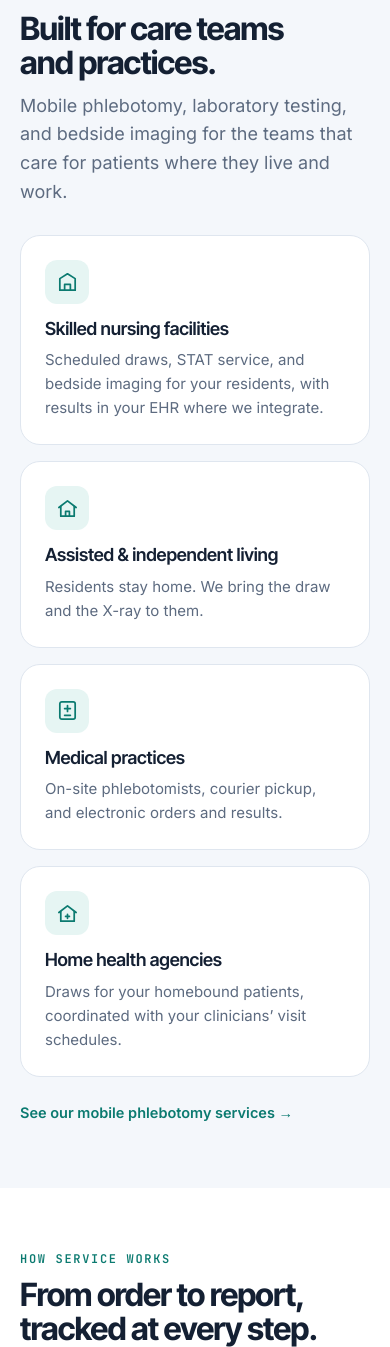
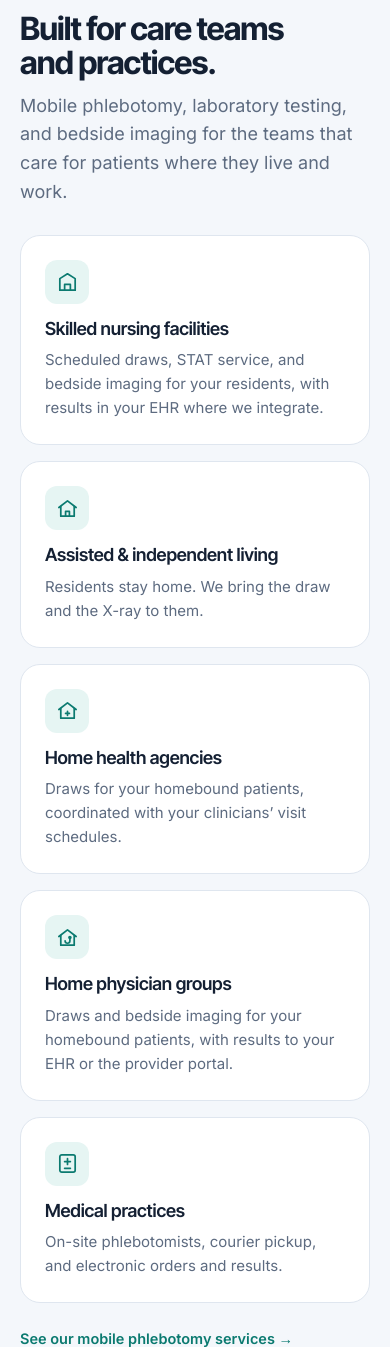
Before and after one commit to smsmed5533/sms-website, a PHP site: page /index.php in a window 390 px wide, after a click that opens the changed part. Shown: the part 3041-4388 px from the top of the page. Run offline with PHP 8.4, Linux system fonts and the light colour scheme.

Commit message:
Audit fixes: security headers, share image, B2B description, phone login button, five audiences, ad tags off patient pages, contact list markup, footer Patients column, larger footer tap targets
Co-Authored-By: Claude Opus 5.5 <noreply@anthropic.com>
Claude-Session: https://claude.ai/code/session_019biGRguTjFXnabDbwtfrBg

```diff
--- a/site/index.html
+++ b/site/index.html
@@ -3,7 +3,7 @@
 <head>
 <meta charset="utf-8">
 <meta name="viewport" content="width=device-width, initial-scale=1, viewport-fit=cover">
-<meta name="description" content="SMS Medical: CLIA-certified, COLA-accredited clinical laboratory in Oak Lawn, IL, with mobile phlebotomy and bedside imaging through United Diagnostic Services.">
+<meta name="description" content="Laboratory testing, mobile phlebotomy and bedside imaging for long-term care, home health and physician practices across Chicagoland. CLIA-certified, COLA-accredited lab in Oak Lawn, IL.">
 <link rel="icon" type="image/png" href="img/sms-logo-icon.png">
 <title>SMS Medical | Lab Testing, Mobile Phlebotomy &amp; Imaging in Oak Lawn, IL</title>
 <link rel="preconnect" href="https://fonts.googleapis.com"><link rel="preconnect" href="https://fonts.gstatic.com" crossorigin>
@@ -1534,6 +1534,22 @@ main:has(#view-home:not([hidden])) ~ .acc-band { display: none; }
   .n-hero .n-spec .n-sp-steps { font-size: 12.5px; }
   .n-hero .n-report { padding: 40px 16px 14px; }
 }
+
+/* ===== build30: audit fixes ===== */
+.b-grid5 { grid-template-columns: repeat(5, minmax(0, 1fr)); }
+@media (max-width: 1180px) { .b-grid5 { grid-template-columns: repeat(3, minmax(0, 1fr)); } }
+@media (max-width: 960px) { .b-grid5 { grid-template-columns: repeat(2, minmax(0, 1fr)); } }
+@media (max-width: 560px) { .b-grid5 { grid-template-columns: minmax(0, 1fr); } }
+.m-login { display: none; }
+@media (max-width: 699px) {
+  .m-login { display: inline-flex; align-items: center; margin-left: auto; min-height: 40px; box-sizing: border-box; padding: 0 14px; border-radius: 10px; background: var(--btn, #0f766e); color: #fff; font-weight: 600; font-size: 14px; text-decoration: none; }
+  .m-login:hover, .m-login:focus-visible { background: var(--btn-hover, #115e59); }
+  .m-login + .menu-btn { margin-left: 8px; min-height: 40px; }
+  .foot a { padding: 9px 0; }
+  .legal-links { gap: 20px; } .legal-links a { display: inline-block; padding: 10px 0; }
+}
+.c-line dd.c-btn { user-select: none; }
+@media print { .b-steps.b-anim li { opacity: 1 !important; transform: none !important; } }
 </style>
 </head>
 <body>
@@ -1544,11 +1560,12 @@ main:has(#view-home:not([hidden])) ~ .acc-band { display: none; }
 <header class="site-head on-dark" id="site-head">
   <div class="wrap head-in">
     <a class="brand" href="#top" aria-label="SMS Medical home"><img class="logo-w" src="img/sms-logo-white.png" alt="SMS Medical" width="128" height="38"><img class="logo-c" src="img/sms-logo-color.png" alt="" width="128" height="38"></a>
+    <a class="m-login" href="https://portal.smsmedical.net">Log in</a>
     <button class="menu-btn" id="menu-btn" aria-expanded="false" aria-controls="nav">Menu</button>
     <nav class="nav" id="nav" aria-label="Main">
       <div class="nav-mtop"><a class="btn btn-primary" href="#account">Become a partner</a><a class="btn btn-ghost" href="https://portal.smsmedical.net">Provider login</a></div>
       <div class="dd"><button class="dd-btn" type="button" aria-expanded="false" aria-controls="dd-svc">Services<svg class="dd-chev" viewBox="0 0 12 12" aria-hidden="true"><path d="M3 4.5 6 7.5 9 4.5"/></svg></button><div class="dd-panel dd-2" id="dd-svc" hidden><a href="#services"><b>Laboratory testing</b><span>Routine to specialty testing in Oak Lawn</span></a><a href="#services"><b>Mobile imaging (UDS)</b><span>X-ray, ultrasound, Doppler, echo and EKG at the bedside</span></a><a href="#mobile-phlebotomy"><b>Mobile phlebotomy &amp; STAT</b><span>Draws at your facility, practice or patients&rsquo; homes</span></a><a href="#specialty"><b>Specialty testing</b><span>Molecular (PCR) and toxicology</span></a><a href="#pgx"><b>PGx testing</b><span>20-gene medication response panel</span></a><a href="#technology"><b>How service works</b><span>Ordering, collection, testing and reports</span></a></div></div>
-      <div class="dd"><button class="dd-btn" type="button" aria-expanded="false" aria-controls="dd-who">Who we serve<svg class="dd-chev" viewBox="0 0 12 12" aria-hidden="true"><path d="M3 4.5 6 7.5 9 4.5"/></svg></button><div class="dd-panel" id="dd-who" hidden><a href="#who-snf"><b>Skilled nursing facilities</b><span>Scheduled draws, STAT service and bedside imaging</span></a><a href="#who-al"><b>Assisted &amp; independent living</b><span>We bring the draw and the X-ray to residents</span></a><a href="#who-md"><b>Medical practices</b><span>On-site phlebotomists, courier pickup, electronic results</span></a><a href="#who-hh"><b>Home health agencies</b><span>Draws for homebound patients</span></a><a href="#mobile-phlebotomy"><b>All mobile phlebotomy services</b><span>Including home physician groups</span></a></div></div>
+      <div class="dd"><button class="dd-btn" type="button" aria-expanded="false" aria-controls="dd-who">Who we serve<svg class="dd-chev" viewBox="0 0 12 12" aria-hidden="true"><path d="M3 4.5 6 7.5 9 4.5"/></svg></button><div class="dd-panel" id="dd-who" hidden><a href="#who-snf"><b>Skilled nursing facilities</b><span>Scheduled draws, STAT service and bedside imaging</span></a><a href="#who-al"><b>Assisted &amp; independent living</b><span>We bring the draw and the X-ray to residents</span></a><a href="#who-hh"><b>Home health agencies</b><span>Draws for homebound patients</span></a><a href="#who-hp"><b>Home physician groups</b><span>Draws and imaging for house-call practices</span></a><a href="#who-md"><b>Medical practices</b><span>On-site phlebotomists, courier pickup, electronic results</span></a><a href="#mobile-phlebotomy"><b>All mobile phlebotomy services</b><span>Schedules, STAT and coverage</span></a></div></div>
       <a class="nav-top" href="#coverage">Coverage</a>
       <div class="dd"><button class="dd-btn" type="button" aria-expanded="false" aria-controls="dd-co">Company<svg class="dd-chev" viewBox="0 0 12 12" aria-hidden="true"><path d="M3 4.5 6 7.5 9 4.5"/></svg></button><div class="dd-panel" id="dd-co" hidden><a href="#credentials"><b>Credentials</b><span>CLIA certification and COLA accreditation</span></a><a href="#contact"><b>Contact</b><span>Lab and imaging phone, fax and email</span></a><a href="#message"><b>Send us a message</b><span>Questions for our team</span></a><a href="#careers"><b>Careers</b><span>Field, lab and office roles</span></a><a href="#privacy"><b>Privacy policy</b><span>How we handle website information</span></a><a href="#terms"><b>Terms of use</b><span>The rules for using this site</span></a></div></div>
       <a class="nav-top" href="#directory">Test directory</a>
@@ -1574,7 +1591,7 @@ main:has(#view-home:not([hidden])) ~ .acc-band { display: none; }
     <div class="n-copy">
       <div class="n-pill">CLIA-certified · COLA-accredited · Oak Lawn, IL</div>
       <h1 id="hero-h">Better care begins with <span class="n-ans">answers.</span></h1>
-      <p class="n-lede">Laboratory testing, mobile phlebotomy, and bedside imaging for skilled nursing facilities, senior living communities, and medical practices.</p>
+      <p class="n-lede">Laboratory testing, mobile phlebotomy, and bedside imaging for skilled nursing facilities, senior living communities, home health agencies, and medical practices.</p>
       <div class="n-ctas">
         <a class="n-btn n-btn-primary" href="#account">Become a partner</a>
         <a class="n-btn n-btn-ghost" href="#services">Explore our services</a>
@@ -1654,11 +1671,12 @@ main:has(#view-home:not([hidden])) ~ .acc-band { display: none; }
 </section>
 <section id="who" class="b-sec b-wash" aria-labelledby="who-h"><div class="wrap">
   <div class="b-head"><div class="eyebrow">Who we serve</div><h2 id="who-h">Built for care teams and practices.</h2><p class="lede">Mobile phlebotomy, laboratory testing, and bedside imaging for the teams that care for patients where they live and work.</p></div>
-  <div class="b-grid4">
+  <div class="b-grid4 b-grid5">
     <article id="who-snf" class="b-card"><span class="b-ico" aria-hidden="true"><svg viewBox="0 0 24 24"><path d="M4 21V9l8-5 8 5v12"/><path d="M9 21v-6h6v6M4 21h16"/></svg></span><h3>Skilled nursing facilities</h3><p>Scheduled draws, STAT service, and bedside imaging for your residents, with results in your EHR where we integrate.</p></article>
     <article id="who-al" class="b-card"><span class="b-ico" aria-hidden="true"><svg viewBox="0 0 24 24"><path d="M3 11 12 4l9 7"/><path d="M5 10v10h14V10"/><path d="M10 20v-5h4v5"/></svg></span><h3>Assisted &amp; independent living</h3><p>Residents stay home. We bring the draw and the X-ray to them.</p></article>
+    <article id="who-hh" class="b-card"><span class="b-ico" aria-hidden="true"><svg viewBox="0 0 24 24"><path d="M3 11 12 4l9 7"/><path d="M5 10v10h14V10"/><path d="M12 13v4M10 15h4"/></svg></span><h3>Home health agencies</h3><p>Draws for your homebound patients, coordinated with your clinicians&rsquo; visit schedules.</p></article>
+    <article id="who-hp" class="b-card"><span class="b-ico" aria-hidden="true"><svg viewBox="0 0 24 24"><path d="M3 11 12 4l9 7"/><path d="M5 10v10h14V10"/><path d="M9.5 15.5a2.5 2.5 0 0 0 5 0V13"/><circle cx="14.5" cy="12" r="1"/></svg></span><h3>Home physician groups</h3><p>Draws and bedside imaging for your homebound patients, with results to your EHR or the provider portal.</p></article>
     <article id="who-md" class="b-card"><span class="b-ico" aria-hidden="true"><svg viewBox="0 0 24 24"><rect x="4" y="3" width="16" height="18" rx="2"/><path d="M12 7v6M9 10h6M9 17h6"/></svg></span><h3>Medical practices</h3><p>On-site phlebotomists, courier pickup, and electronic orders and results.</p></article>
-    <article id="who-hh" class="b-card"><span class="b-ico" aria-hidden="true"><svg viewBox="0 0 24 24"><path d="M3 11 12 4l9 7"/><path d="M5 10v10h14V10"/><path d="M12 13v4M10 15h4"/></svg></span><h3>Home health agencies</h3><p>Draws for your homebound patients, coordinated with your clinicians&rsquo; visit schedules.</p></article>
   </div>
   <div class="b-more"><a class="pc-link" href="#mobile-phlebotomy">See our mobile phlebotomy services →</a></div>
 </div></section>
@@ -1776,20 +1794,20 @@ main:has(#view-home:not([hidden])) ~ .acc-band { display: none; }
       <article class="c-card">
         <div class="top"><img src="img/sms-logo-color.png" alt="SMS Medical" width="134" height="40"></div>
         <dl class="c-lines">
-          <div class="c-line"><dt>Phone</dt><dd id="c1">(708) 424-9405</dd><button class="copy" data-copy="c1">Copy</button></div>
-          <div class="c-line"><dt>Fax</dt><dd id="c2">(708) 424-8038</dd><button class="copy" data-copy="c2">Copy</button></div>
-          <div class="c-line"><dt>Email</dt><dd id="c3">info@smsmedical.net</dd><button class="copy" data-copy="c3">Copy</button></div>
-          <div class="c-line"><dt>Address</dt><dd id="c4">5533 W 109th St, Suite 101, Oak Lawn, IL 60453</dd><button class="copy" data-copy="c4">Copy</button></div>
+          <div class="c-line"><dt>Phone</dt><dd id="c1">(708) 424-9405</dd><dd class="c-btn"><button class="copy" data-copy="c1">Copy</button></dd></div>
+          <div class="c-line"><dt>Fax</dt><dd id="c2">(708) 424-8038</dd><dd class="c-btn"><button class="copy" data-copy="c2">Copy</button></dd></div>
+          <div class="c-line"><dt>Email</dt><dd id="c3">info@smsmedical.net</dd><dd class="c-btn"><button class="copy" data-copy="c3">Copy</button></dd></div>
+          <div class="c-line"><dt>Address</dt><dd id="c4">5533 W 109th St, Suite 101, Oak Lawn, IL 60453</dd><dd class="c-btn"><button class="copy" data-copy="c4">Copy</button></dd></div>
           <div class="c-line"><dt>Client services</dt><dd>Mon–Fri 7:00 AM – 12:00 AM<br>Sat–Sun 8:00 AM – 8:00 PM</dd></div>
         </dl>
       </article>
       <article class="c-card">
         <div class="top"><img class="uds-logo" src="img/uds-logo.png" alt="United Diagnostic Services, a division of SMS Medical" width="232" height="44"></div>
         <dl class="c-lines">
-          <div class="c-line"><dt>Phone</dt><dd id="u1">(773) 774-8100</dd><button class="copy" data-copy="u1">Copy</button></div>
-          <div class="c-line"><dt>Fax</dt><dd id="u2">(773) 774-8101</dd><button class="copy" data-copy="u2">Copy</button></div>
-          <div class="c-line"><dt>Email</dt><dd id="u3">uds@smsmedical.net</dd><button class="copy" data-copy="u3">Copy</button></div>
-          <div class="c-line"><dt>Address</dt><dd id="u4">5533 W 109th St, Suite 101, Oak Lawn, IL 60453</dd><button class="copy" data-copy="u4">Copy</button></div>
+          <div class="c-line"><dt>Phone</dt><dd id="u1">(773) 774-8100</dd><dd class="c-btn"><button class="copy" data-copy="u1">Copy</button></dd></div>
+          <div class="c-line"><dt>Fax</dt><dd id="u2">(773) 774-8101</dd><dd class="c-btn"><button class="copy" data-copy="u2">Copy</button></dd></div>
+          <div class="c-line"><dt>Email</dt><dd id="u3">uds@smsmedical.net</dd><dd class="c-btn"><button class="copy" data-copy="u3">Copy</button></dd></div>
+          <div class="c-line"><dt>Address</dt><dd id="u4">5533 W 109th St, Suite 101, Oak Lawn, IL 60453</dd><dd class="c-btn"><button class="copy" data-copy="u4">Copy</button></dd></div>
         </dl>
       </article>
     </div>
@@ -2735,8 +2753,8 @@ main:has(#view-home:not([hidden])) ~ .acc-band { display: none; }
       <div><img src="img/sms-logo-white.png" alt="SMS Medical" width="121" height="36"><p style="margin-top:14px;max-width:38ch">SMS Medical is a full-service, licensed, high-complexity clinical laboratory operated by Southwest Medical Solutions, Inc. United Diagnostic Services is a division of SMS Medical.</p></div>
       <div><h4>Services</h4><a href="#services">Laboratory</a><a href="#specialty">Molecular &amp; Toxicology</a><a href="#pgx">PGx testing</a><a href="#mobile-phlebotomy">Mobile phlebotomy</a><a href="#services">Mobile imaging</a><a href="#integrations">Integrations</a><a href="#technology">Technology</a><a href="#directory">Test directory</a></div>
       <div><h4>Providers</h4><a href="https://portal.smsmedical.net">Provider login</a><a href="#faq">FAQ</a><a href="#faq-critical">Critical value list</a><a href="#account">Open an account</a><a href="#supplies">Order supplies</a><a href="#pickup">Courier pickup</a><a href="#forms">Forms &amp; requisitions</a></div>
-      <div><h4>From our blog</h4><a href="#blog-stigma">The stigma surrounding STDs</a><a href="#blog-mental-health">STDs and mental health</a><a href="#blog-trich">The often-overlooked STD: trich</a><a href="#blog">All articles</a></div>
-      <div><h4>Company</h4><a href="#patients">For patients</a><a href="#contact">Contact</a><a href="#coverage">Coverage map</a><a href="#careers">Careers</a><a href="#billing">Billing &amp; insurance</a><a href="#privacy">Privacy policy</a><a href="#terms">Terms of use</a></div>
+      <div><h4>Patients</h4><a href="#patients">Patient center</a><a href="#book">Book an appointment</a><a href="#std">STD testing</a><a href="#dna">DNA testing</a><a href="#billing">Billing &amp; insurance</a><a href="#blog">Health articles</a></div>
+      <div><h4>Company</h4><a href="#credentials">Credentials</a><a href="#contact">Contact</a><a href="#coverage">Coverage map</a><a href="#careers">Careers</a><a href="#billing">Billing &amp; insurance</a><a href="#privacy">Privacy policy</a><a href="#terms">Terms of use</a></div>
     </div>
     <div class="legal"><span>CLIA 14D2189300 · COLA accredited · Laboratory Director: Haoliang Xu, MD</span><span>© 2026 Southwest Medical Solutions, Inc. All rights reserved. <span class="legal-links"><a href="#privacy">Privacy</a><a href="#terms">Terms</a></span></span></div>
   </div>
@@ -2981,7 +2999,7 @@ main:has(#view-home:not([hidden])) ~ .acc-band { display: none; }
   // ad measurement: Google Ads + Meta, live site only, never on health-topic pages
   (function () {
     if (!/(^|\.)smsmedlab\.com$|^(www\.|new\.)?smsmedical\.net$/.test(location.hostname)) return;
-    function sensitive() { return /^(std|dna|blog)/.test(curHash()); }
+    function sensitive() { return /^(std|dna|blog|patients|book|billing|good-faith-estimate)/.test(curHash()); }
     window.dataLayer = window.dataLayer || []; window.gtag = function () { dataLayer.push(arguments); };
     var g = document.createElement('script'); g.async = true; g.src = 'https://www.googletagmanager.com/gtag/js?id=AW-975697357'; document.head.appendChild(g);
     gtag('js', new Date());
--- a/site/index.php
+++ b/site/index.php
@@ -13,7 +13,7 @@ if ($path === '/index.php') $path = '/';
 
 $PAGES = [
   '/' => ['SMS Medical | Lab Testing, Mobile Phlebotomy & Imaging in Oak Lawn, IL',
-          'CLIA-certified, COLA-accredited clinical lab in Oak Lawn, IL. STD and DNA testing, blood work, molecular and toxicology testing, mobile phlebotomy, and bedside imaging through United Diagnostic Services.'],
+          'Laboratory testing, mobile phlebotomy and bedside imaging for long-term care, home health and physician practices across Chicagoland. CLIA-certified, COLA-accredited lab in Oak Lawn, IL.'],
   '/std-testing' => ['STD Testing in Oak Lawn, IL | Confidential, Fast Results | SMS Medical',
           'Confidential STD testing in Oak Lawn, IL for chlamydia, gonorrhea, syphilis, herpes, trichomoniasis, Mycoplasma genitalium, HIV, and hepatitis. Panels from $78, most results in 24 to 48 hours. Book online.'],
   '/dna-testing' => ['DNA Paternity Testing in Oak Lawn, IL | Legal & Peace of Mind | SMS Medical',
@@ -53,7 +53,12 @@ $head = "<base href=\"/\">\n"
       . '<meta property="og:site_name" content="SMS Medical">' . "\n"
       . '<meta property="og:title" content="' . $e($title) . "\">\n"
       . '<meta property="og:description" content="' . $e($desc) . "\">\n"
-      . '<meta property="og:url" content="' . $e($url) . "\">\n";
+      . '<meta property="og:url" content="' . $e($url) . "\">\n"
+      . '<meta property="og:image" content="' . $e($scheme . '://' . $host . '/img/share.jpg') . "\">\n"
+      . '<meta property="og:image:width" content="1200">' . "\n"
+      . '<meta property="og:image:height" content="630">' . "\n"
+      . '<meta property="og:image:alt" content="SMS Medical: Better care begins with answers.">' . "\n"
+      . '<meta name="twitter:card" content="summary_large_image">' . "\n";
 if ($path === '/') {
   $ld = [
     '@context' => 'https://schema.org', '@type' => 'MedicalBusiness', 'name' => 'SMS Medical', 'legalName' => 'Southwest Medical Solutions, Inc.',
```
Also changed, not shown: site/.htaccess, site/img/share.jpg (added).
